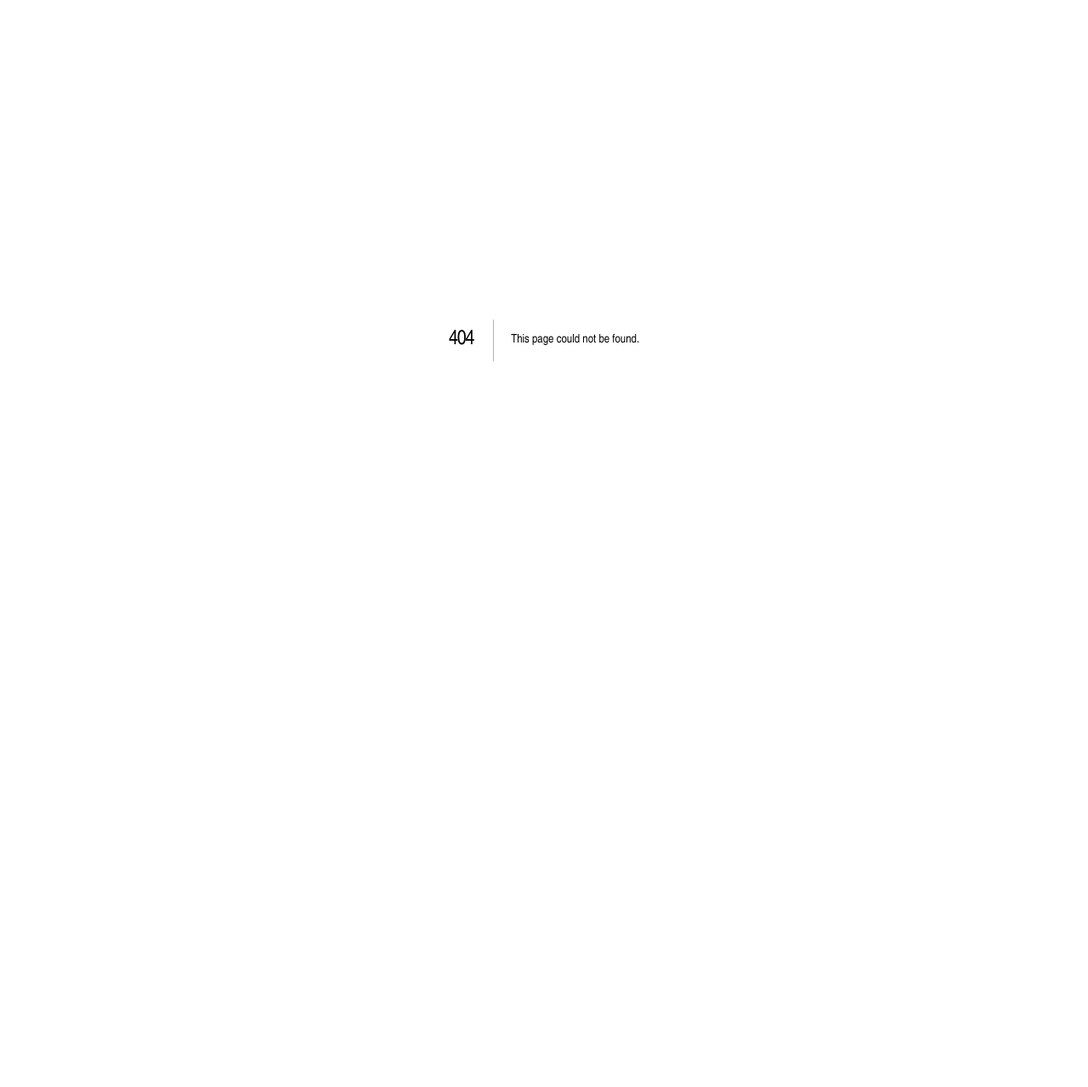
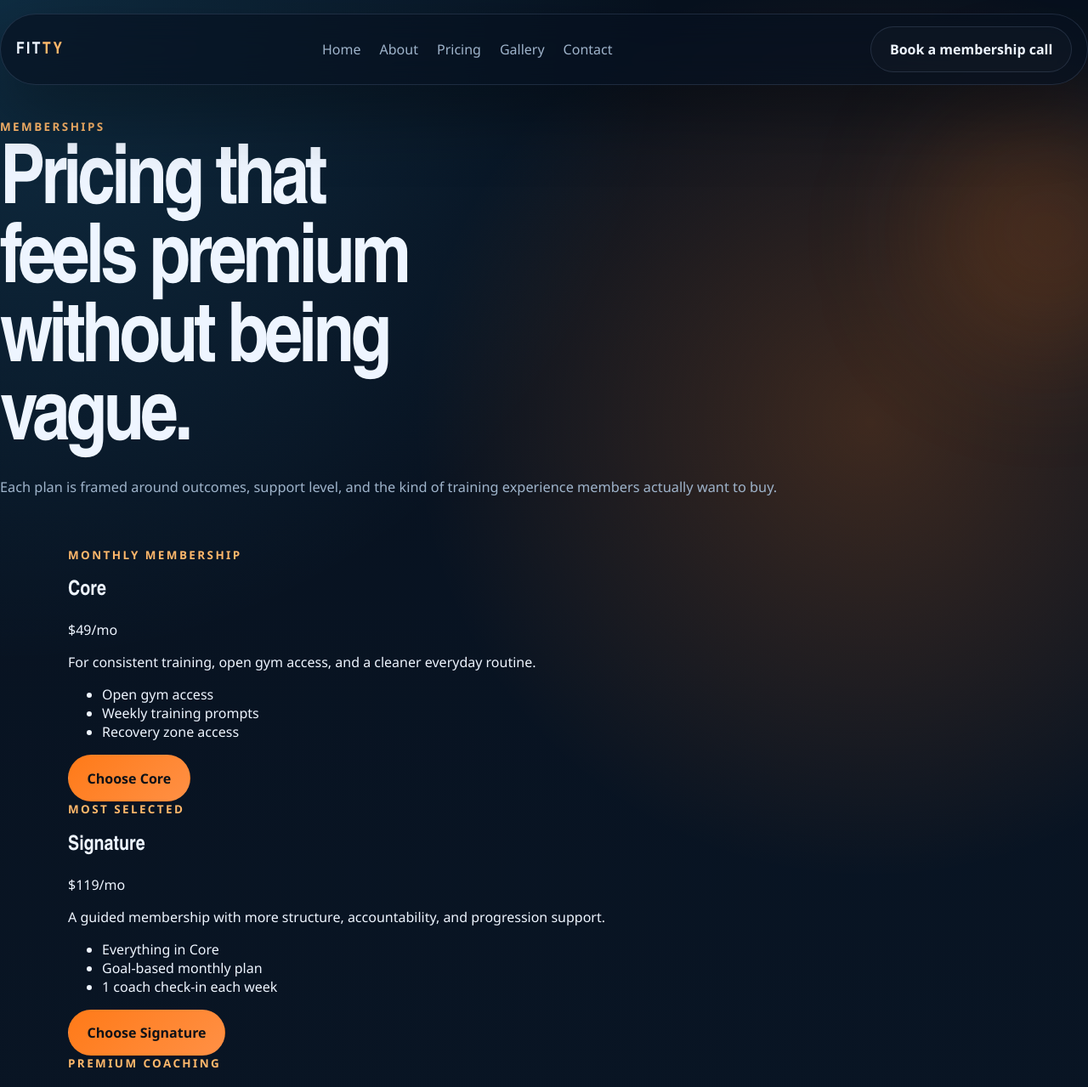
Before and after one commit to abrahamt17/Fitty, a Next.js app: page /pricing in a window 1280 px wide. Before the commit this address had no page. Shown: the top 1279 px of the page at 85% size. Before the commit the page ends 800 px from the top, so only its background shows below. Built offline with nearby package versions, Linux system fonts and the light colour scheme.

Commit message:
more in route scaffolding first: reusable header/footer and navigation links,

```diff
--- /dev/null
+++ b/app/pricing/page.tsx
@@ -0,0 +1,93 @@
+import type { Metadata } from 'next'
+import Link from 'next/link'
+import PageIntro from '@/components/PageIntro'
+import SiteFooter from '@/components/SiteFooter'
+import SiteHeader from '@/components/SiteHeader'
+
+export const metadata: Metadata = {
+  title: 'Pricing | Fitty',
+  description: 'Explore Fitty memberships, premium coaching tiers, and upgrade-ready training plans.',
+}
+
+const plans = [
+  {
+    name: 'Core',
+    price: '$49',
+    meta: 'Monthly membership',
+    description: 'For consistent training, open gym access, and a cleaner everyday routine.',
+    features: ['Open gym access', 'Weekly training prompts', 'Recovery zone access'],
+  },
+  {
+    name: 'Signature',
+    price: '$119',
+    meta: 'Most selected',
+    description: 'A guided membership with more structure, accountability, and progression support.',
+    features: ['Everything in Core', 'Goal-based monthly plan', '1 coach check-in each week'],
+  },
+  {
+    name: 'Elite',
+    price: '$249',
+    meta: 'Premium coaching',
+    description: 'The highest-touch Fitty tier for members who want full support and faster clarity.',
+    features: ['Everything in Signature', '2 private sessions monthly', 'Priority adjustments and support'],
+  },
+]
+
+export default function PricingPage() {
+  return (
+    <main className="page-shell">
+      <div className="ambient ambient-one" />
+      <div className="ambient ambient-three" />
+      <SiteHeader ctaHref="/contact" ctaLabel="Book a membership call" />
+
+      <PageIntro
+        eyebrow="Memberships"
+        title="Pricing that feels premium without being vague."
+        description="Each plan is framed around outcomes, support level, and the kind of training experience members actually want to buy."
+      />
+
+      <section className="section">
+        <div className="pricing-grid">
+          {plans.map((plan, index) => (
+            <article
+              className={`pricing-card ${index === 1 ? 'pricing-card--featured' : ''}`}
+              key={plan.name}
+            >
+              <p className="eyebrow">{plan.meta}</p>
+              <h2>{plan.name}</h2>
+              <div className="pricing-card__price">
+                {plan.price}
+                <span>/mo</span>
+              </div>
+              <p>{plan.description}</p>
+              <ul className="pricing-list">
+                {plan.features.map((feature) => (
+                  <li key={feature}>{feature}</li>
+                ))}
+              </ul>
+              <Link className="button" href="/contact">
+                Choose {plan.name}
+              </Link>
+            </article>
+          ))}
+        </div>
+      </section>
+
+      <section className="section launch-strip">
+        <div>
+          <p className="eyebrow">Upgrade path</p>
+          <h2>Start simple, then add coaching depth.</h2>
+          <p>
+            The pricing system is ready to grow into comparisons, annual billing, add-ons, and
+            trainer-specific upgrades.
+          </p>
+        </div>
+        <Link className="button" href="/about">
+          Learn the philosophy
+        </Link>
+      </section>
+
+      <SiteFooter />
+    </main>
+  )
+}
--- /dev/null
+++ b/components/SiteHeader.tsx
@@ -0,0 +1,32 @@
+import Link from 'next/link'
+import { primaryNav } from '@/lib/site'
+
+type SiteHeaderProps = {
+  ctaHref?: string
+  ctaLabel?: string
+}
+
+export default function SiteHeader({
+  ctaHref = '/contact',
+  ctaLabel = 'Start with Fitty',
+}: SiteHeaderProps) {
+  return (
+    <header className="topbar">
+      <Link className="brand" href="/">
+        Fit<span>ty</span>
+      </Link>
+
+      <nav className="nav" aria-label="Primary">
+        {primaryNav.map((item) => (
+          <Link key={item.href} href={item.href}>
+            {item.label}
+          </Link>
+        ))}
+      </nav>
+
+      <Link className="button button-ghost" href={ctaHref}>
+        {ctaLabel}
+      </Link>
+    </header>
+  )
+}
--- /dev/null
+++ b/lib/site.ts
@@ -0,0 +1,22 @@
+export const primaryNav = [
+  { href: '/', label: 'Home' },
+  { href: '/about', label: 'About' },
+  { href: '/pricing', label: 'Pricing' },
+  { href: '/gallery', label: 'Gallery' },
+  { href: '/contact', label: 'Contact' },
+]
+
+export const footerLinks = [
+  {
+    title: 'Experience',
+    items: ['Premium coaching', 'Goal-based plans', 'Recovery support'],
+  },
+  {
+    title: 'Spaces',
+    items: ['Strength floor', 'Conditioning studio', 'Recovery lounge'],
+  },
+  {
+    title: 'Contact',
+    items: ['hello@fitty.local', '+1 (555) 019-2030', 'Open daily 5:30 - 22:00'],
+  },
+]
```
